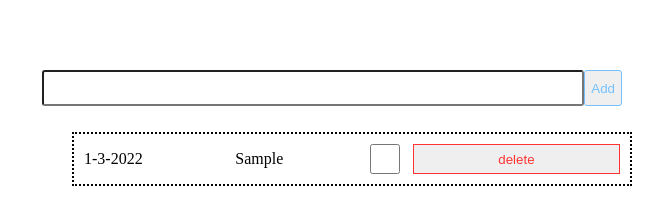
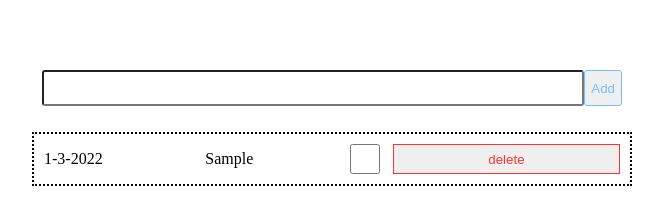
Before and after one commit to Randlliar/ToDoList, a plain HTML site: page index.html in a window 1280 px wide. Both pictures are taken after typing "Sample" into the empty fields and a click on the button "Add". Shown: the whole page, without its empty margins (308-971 px from the left). Drawn offline with Linux system fonts and the light colour scheme.

Commit message:
edit spaces

```diff
--- a/index.html
+++ b/index.html
@@ -12,7 +12,7 @@
     <button id="btn" class="todo__add-button">Add</button>
   </div>
 
-    <ul id="result"></ul>
+  <ul id="result" class="todo__list"></ul>
 </div>
 <script src="index.js"></script>
 </body>
--- a/index.js
+++ b/index.js
@@ -4,8 +4,8 @@ const result = document.getElementById('result');
 
 let todoItems = [];
 
-document.addEventListener("DOMContentLoaded", function(event) {
-    initApp();
+document.addEventListener("DOMContentLoaded", function () {
+  initApp();
 });
 
 function initApp() {
@@ -13,9 +13,9 @@ function initApp() {
 }
 
 btn.addEventListener('click', () => {
-    if(!input.value) {
-        return;
-    }
+  if (!input.value) {
+    return;
+  }
 
   const newItem = {
     id: Date.now(),
@@ -27,45 +27,7 @@ btn.addEventListener('click', () => {
   todoItems.push(newItem);
   input.value = '';
   updateLocalStorage();
-
-
-
-    const li = document.createElement('li');
-    li.classList.add('todo__item');
-    li.setAttribute('id', `todo_${newItem.id}__wrapper`);
-    li.classList.add('assigned');
-
-    const span = document.createElement('span');
-    span.classList.add('todo__span');
-    span.innerText = `${newItem.date.getDate()}-${newItem.date.getMonth()}-${newItem.date.getFullYear()}`;
-
-
-    const checkbox = document.createElement('input');
-    checkbox.classList.add('check', 'check__box');
-    checkbox.setAttribute('type', 'checkbox')
-    checkbox.addEventListener('click', () => changeTaskStatus(newItem.id));
-
-    const text = document.createElement('span');
-    text.classList.add('todo__text');
-    text.innerText = newItem.value;
-    text.setAttribute('id', `todo_${newItem.id}__text`);
-
-
-    const buttonDelete = document.createElement('input',);
-    buttonDelete.classList.add('btn', 'btn__red');
-    buttonDelete.setAttribute('value', 'delete');
-    buttonDelete.setAttribute('type', 'submit');
-    buttonDelete.addEventListener('click', () => {deleteItem(newItem.id);
-    });
-
-
-    li.append(span);
-    li.append(text);
-    li.append(checkbox);
-    li.append(buttonDelete);
-
-
-    result.append(li);
+  drawItem(newItem);
 });
 
 function drawItem(newItem) {
@@ -114,9 +76,9 @@ function deleteItem(id) {
 function changeTaskStatus(id) {
   const todoItemIndex = todoItems.findIndex((todoItem) => todoItem.id === id);
 
-    if(todoItemIndex < 0) {
-        return;
-    }
+  if (todoItemIndex < 0) {
+    return;
+  }
 
   const todoItem = todoItems[todoItemIndex];
   todoItem.isCompleted = !todoItem.isCompleted;
--- a/styles.css
+++ b/styles.css
@@ -36,6 +36,10 @@ html {
 .todo__add-button:hover {
   color: white;
   background: #75c1ff;
+}
+
+.todo__list {
+  padding: 0;
 }
 
 .todo__item {
```
